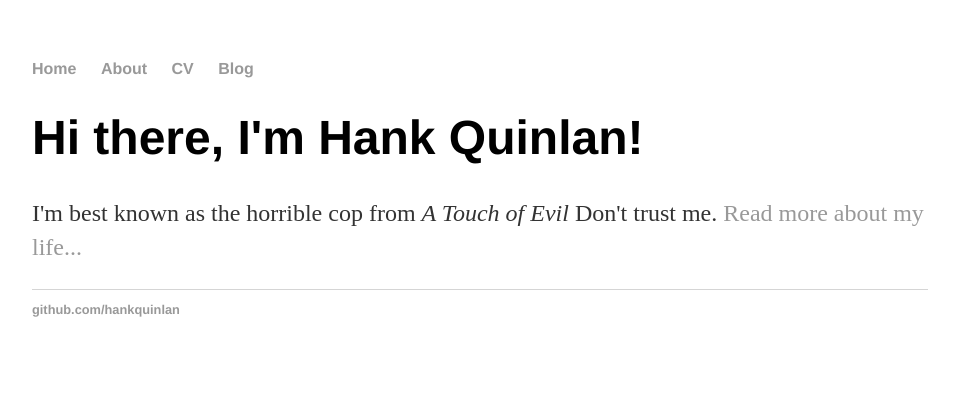
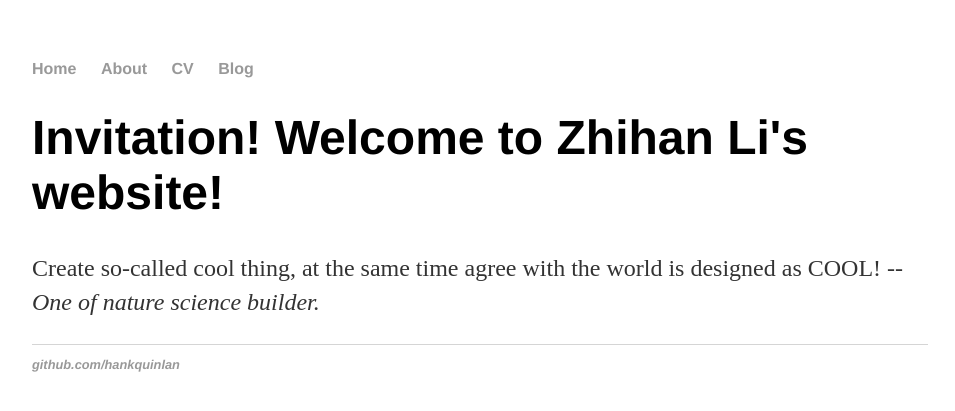
Before and after one commit to ZhihanLi666/Zhihan-Li.github.io, a Jekyll site: the page built from index.html, in a window 1280 px wide. Shown: the top 411 px of the page, without its empty margins (160-1115 px from the left). Built offline with Jekyll 4.4.1, drawn with Linux system fonts in a browser that asks for light colours.

Commit message:
Update index.html

```diff
--- a/index.html
+++ b/index.html
@@ -1,8 +1,7 @@
 ---
 layout: default
-title: Hank Quinlan, Horrible Cop
+title: Personal website
 ---
 <div class="blurb">
-	<h1>Hi there, I'm Hank Quinlan!</h1>
-	<p>I'm best known as the horrible cop from <em>A Touch of Evil</em> Don't trust me. <a href="/about">Read more about my life...</a></p>
-</div><!-- /.blurb -->
+	<h1>Invitation! Welcome to Zhihan Li's website!</h1>
+	<p>Create so-called cool thing, at the same time agree with the world is designed as COOL! --<em>One of nature science builder.<p>
```
